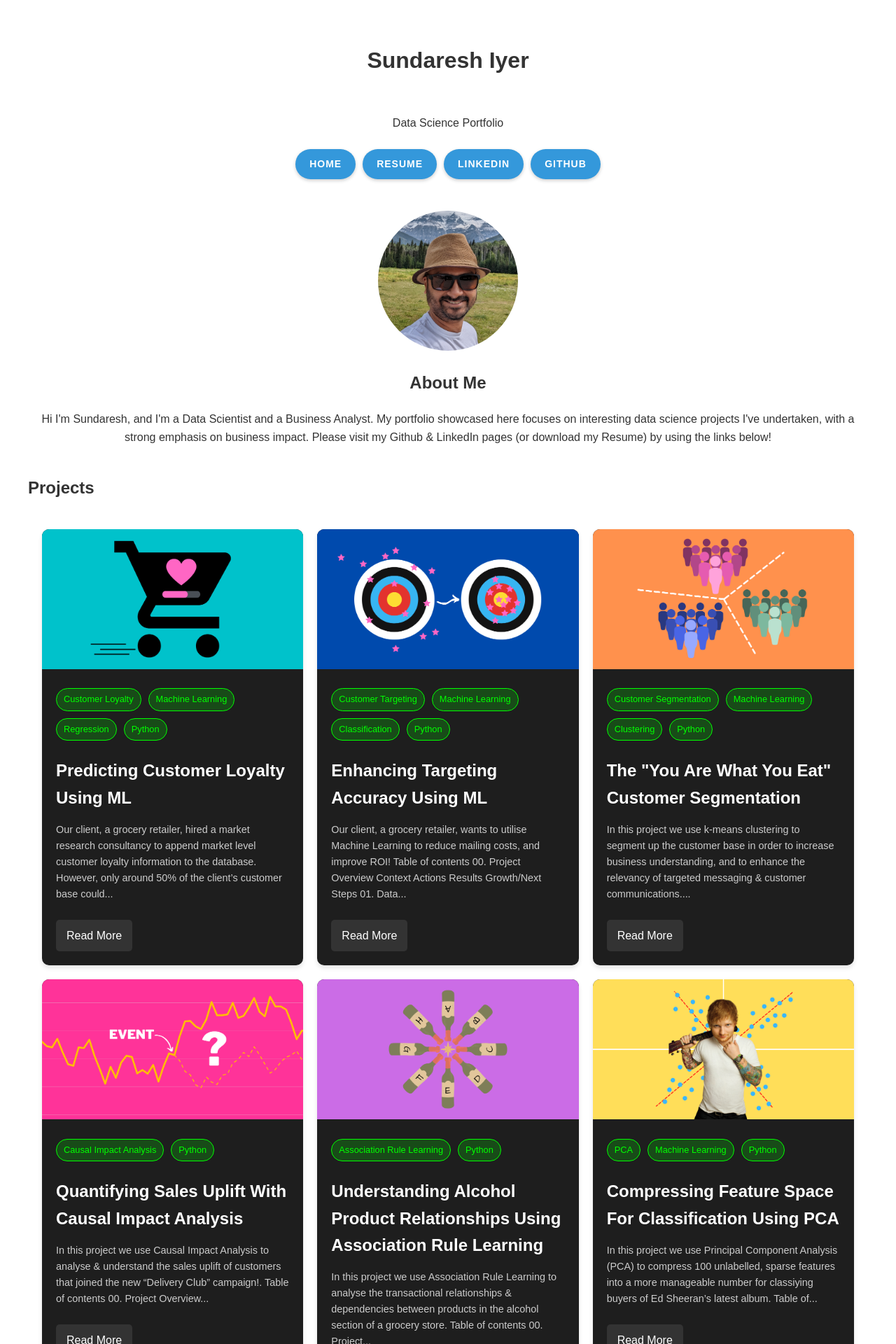
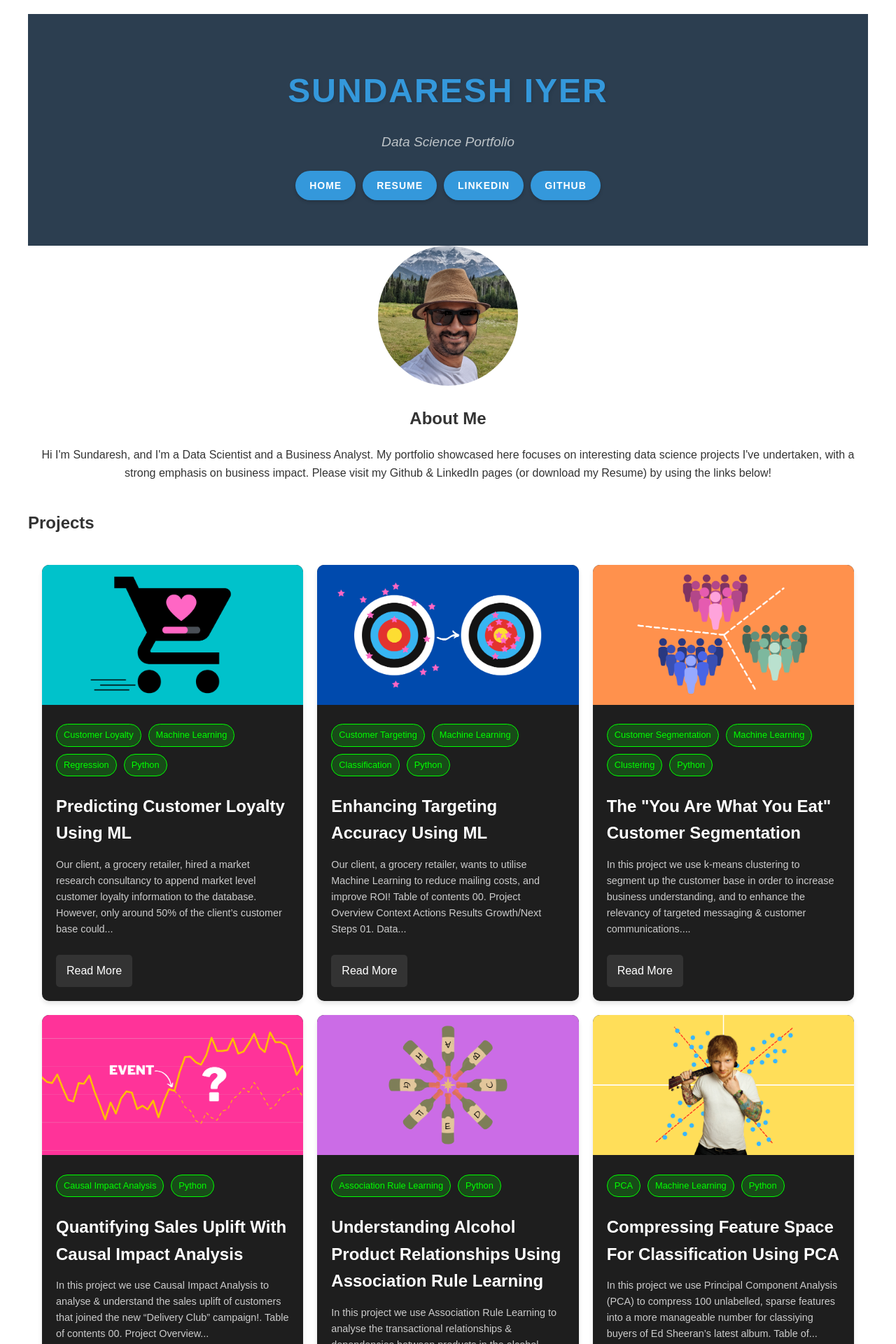
Before and after one commit to IyerS/sundareshiyer.github.io, a Jekyll site: the page built from index.html, in a window 1280 px wide. Shown: the top 1920 px of the page at 70% size. Built offline with Jekyll 4.4.1, drawn with Linux system fonts in a browser that asks for light colours.

Commit message:
Update main.scss

```diff
--- a/assets/css/main.scss
+++ b/assets/css/main.scss
@@ -10,13 +10,30 @@ body {
     padding: 20px;
 }
 
+/* Header Styles */
 header {
-    padding: 20px;
     text-align: center;
+    padding: 40px 20px;
+    background-color: #2c3e50; /* Dark blue background */
+    color: #ecf0f1; /* Light text color */
 }
 
 header h1 {
-    margin-bottom: 50px;
+    font-size: 3rem;
+    margin-bottom: 10px;
+    font-weight: 700;
+    letter-spacing: 2px;
+    text-transform: uppercase;
+    color: #3498db; /* Bright blue color for the name */
+    text-shadow: 2px 2px 4px rgba(0,0,0,0.1);
+}
+
+header p {
+    font-size: 1.2rem;
+    margin-bottom: 20px;
+    font-weight: 300;
+    font-style: italic;
+    color: #bdc3c7; /* Lighter gray for the description */
 }
 
 /* Navigation Styles */
```
